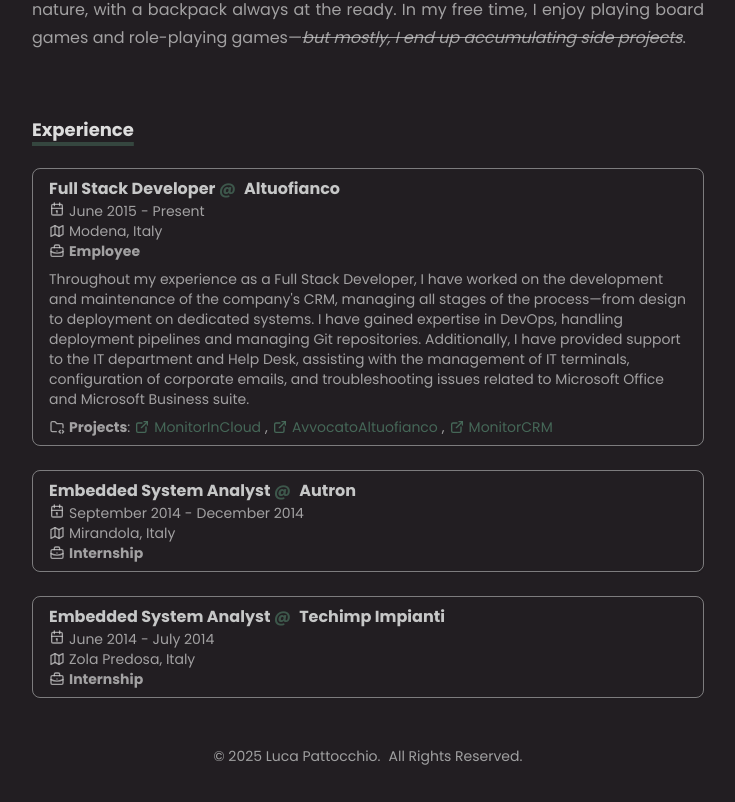
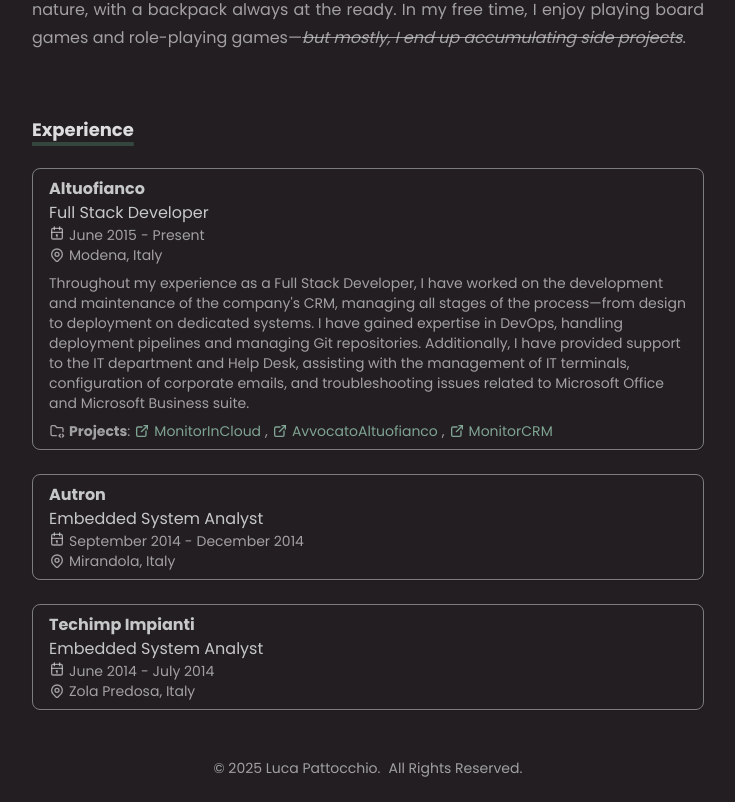
Before and after one commit to Kasui92/lucapattocchio.dev, a React (Vite) app: page / in a window 1280 px wide. Shown: the part 805-1607 px from the top of the page, without its empty margins (272-1007 px from the left). Built offline with nearby package versions, Linux system fonts and the light colour scheme.

Commit message:
upd: update Experience card

```diff
--- a/src/assets/styles/globals.css
+++ b/src/assets/styles/globals.css
@@ -70,8 +70,6 @@
     --color-green-900: #d8e5df;
     --color-green: #496f5d;
 
-    --color-altuofianco: #067da0;
-
     @keyframes slideInSection {
         0% {
             opacity: 0;
--- a/src/components/Cards.tsx
+++ b/src/components/Cards.tsx
@@ -1,7 +1,7 @@
 import { Fragment, ReactElement } from 'react'
 import { date2Period } from '../lib/utils'
 
-import { IconExternalLink, IconBrandGithub, IconBriefcase, IconCalendar, IconMap, IconFolderCode } from '@tabler/icons-react'
+import { IconExternalLink, IconBrandGithub, IconCalendar, IconFolderCode, IconMapPin } from '@tabler/icons-react'
 
 import { Experience } from '../data/experiences'
 import { Project } from '../data/projects'
@@ -9,22 +9,9 @@ import { Project } from '../data/projects'
 export const ExperienceCard = ({ experience }: { experience: Experience }): ReactElement => {
     return (
         <div className="border-silver-700/50 hover:border-silver-700/70 flex w-full flex-col rounded-lg border px-4 py-2 shadow-xs transition duration-300 hover:scale-[1.01] hover:shadow-lg">
-            <div className="text-silver-700/90 flex w-full flex-wrap gap-x-1 font-semibold lg:space-x-1">
-                <div className="whitespace-nowrap">
-                    {experience.position}
-                    <span className="text-green-500/70"> @</span>
-                </div>
-                <div className="whitespace-nowrap">
-                    <a
-                        href={experience.companyUrl}
-                        target="_blank"
-                        rel="noopener noreferrer"
-                        title={`Visit ${experience.company}`}
-                        className="underline-transition after:bg-silver-700/90"
-                    >
-                        {experience.company}
-                    </a>
-                </div>
+            <div className="text-silver-700/90 flex w-full flex-col flex-wrap">
+                <div className="font-semibold whitespace-nowrap">{experience.company}</div>
+                <div className="whitespace-nowrap">{experience.position}</div>
             </div>
             <div className="text-silver-700/70 flex w-full flex-col gap-x-2 text-sm">
                 <div className="flex space-x-1">
@@ -35,14 +22,8 @@ export const ExperienceCard = ({ experience }: { experience: Experience }): Reac
                 </div>
                 {experience.location && (
                     <div className="flex items-center space-x-1">
-                        <IconMap className="h-4 w-4" />
+                        <IconMapPin className="h-4 w-4" />
                         <span>{experience.location}</span>
-                    </div>
-                )}
-                {experience.workExperience && (
-                    <div className="flex items-center space-x-1">
-                        <IconBriefcase className="h-4 w-4" />
-                        <span className="font-semibold">{experience.workExperience}</span>
                     </div>
                 )}
                 {experience?.description && <div className="text-silver-700/70 mt-2 flex">{experience.description}</div>}
@@ -60,7 +41,7 @@ export const ExperienceCard = ({ experience }: { experience: Experience }): Reac
                                         href={project.url}
                                         target="_blank"
                                         rel="noopener noreferrer"
-                                        className="underline-transition text-green-500/90 after:bg-green-500/90"
+                                        className="underline-transition text-green-700/90 after:bg-green-700/90"
                                         title={`Visit ${project.title}`}
                                     >
                                         <span className="flex items-center gap-1">
```
